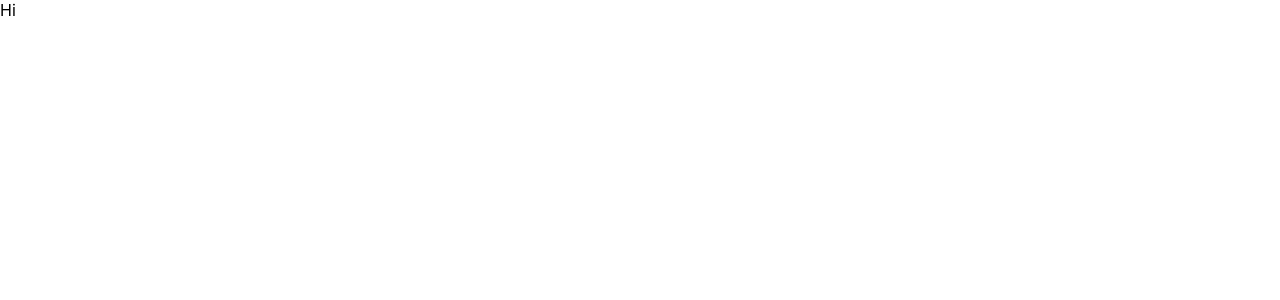
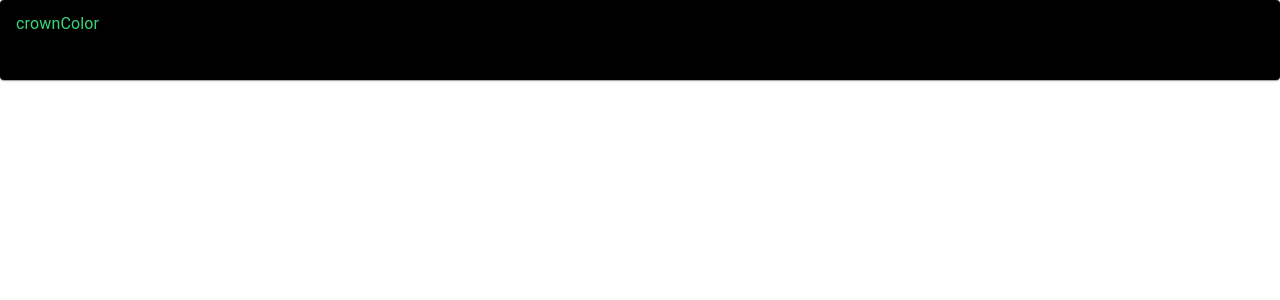
Before and after one commit to MihaiCatalin120/bird-finder, a React (Create React App) app in the folder client/: page / in a window 1280 px wide. Shown: the top 300 px of the page. Built offline with nearby package versions, Linux system fonts and the light colour scheme.

Commit message:
Progress on main form 🔃

```diff
--- a/client/package.json
+++ b/client/package.json
@@ -5,6 +5,7 @@
   "dependencies": {
     "@emotion/react": "^11.9.0",
     "@emotion/styled": "^11.8.1",
+    "@fontsource/montserrat": "^4.5.10",
     "@mui/material": "^5.8.0",
     "@testing-library/jest-dom": "^5.16.4",
     "@testing-library/react": "^13.2.0",
--- a/client/src/App.tsx
+++ b/client/src/App.tsx
@@ -1,5 +1,4 @@
 import React from 'react';
-import logo from './logo.svg';
 import './App.css';
 import { createTheme, ThemeProvider } from "@mui/material";
 import { BrowserRouter } from "react-router-dom";
@@ -10,8 +9,8 @@ const App = () => {
   const theme = createTheme({
 		palette: {
       text: {
-        primary: "#fff",
-        secondary: "#ddd"
+        primary: "#37D67A",
+        secondary: "#b8e986"
       },
       background: { paper: "#000" }
 		}
--- /dev/null
+++ b/client/src/accessors/types.ts
@@ -0,0 +1,33 @@
+export interface Bird {
+    name: string;
+    scientificName: string;
+    wikiLink: string;
+    rarity: string;
+    head: {
+        crownColor: string;
+        eyeStripeColor: string;
+        beakColor: string;
+        beakShape: string;
+        beakLength: string;
+    }
+    body: {
+        throatColor: string;
+        breastColor: string;
+        pattern: string;
+    }
+    wing: {
+        upperColor: string;
+        underColor: string;
+        shape: string;
+    }
+    leg: {
+        color: string;
+        length: string;
+        shape: string;
+    }
+    tail: {
+        color: string;
+        length: string;
+        shape: string;
+    }
+}
--- /dev/null
+++ b/client/src/components/form-entry/index.tsx
@@ -0,0 +1,47 @@
+import { Accordion, AccordionDetails, AccordionSummary, MenuItem, Select, SelectChangeEvent, Typography } from "@mui/material";
+import { useState } from "react";
+import styles from "./form-entry.module.scss";
+
+
+interface FormEntryProps {
+    property: string;
+    options: string[];
+}
+
+const FormEntry = ({ property, options }: FormEntryProps) => {
+
+    const [color, setColor] = useState('');
+
+    const handleChange = (event: SelectChangeEvent) => {
+        setColor(event.target.value);
+    };
+
+    return (
+        //TODO: styles
+        <Accordion>
+            <AccordionSummary>
+                <Typography>
+                    {property}
+                </Typography>
+                <Select
+                    value={color}
+                    onChange={handleChange}
+                    displayEmpty
+                    inputProps={{ 'aria-label': 'Without label' }}
+                >
+                    {options.map(option => (
+                        <MenuItem value={option}>{option}</MenuItem>
+                    ))}
+                </Select>
+            </AccordionSummary>
+            <AccordionDetails>
+                <Typography>
+                    Help for {property}
+                </Typography>
+            </AccordionDetails>
+        </Accordion>
+    );
+
+}
+
+export default FormEntry;
--- /dev/null
+++ b/client/src/pages/main/main-view/bird-form/bird-form-store.tsx
@@ -0,0 +1,41 @@
+import { createContext } from "react";
+import { Bird } from "../../../../accessors/types";
+
+export class BirdFormStore {
+    public bird: Bird = {
+        name: "none",
+        scientificName: "none",
+        wikiLink: "none",
+        rarity: "none",
+        head: {
+            crownColor: "none",
+            eyeStripeColor: "none",
+            beakColor: "none",
+            beakShape: "none",
+            beakLength: "none",
+        },
+        body: {
+            throatColor: "none",
+            breastColor: "none",
+            pattern: "none",
+        },
+        wing: {
+            upperColor: "none",
+            underColor: "none",
+            shape: "none",
+        },
+        leg: {
+            color: "none",
+            length: "none",
+            shape: "none",
+        },
+        tail: {
+            color: "none",
+            length: "none",
+            shape: "none"
+        }
+    };
+}
+
+export const birdFormStore = new BirdFormStore();
+export const BirdFormContext = createContext(birdFormStore);
--- /dev/null
+++ b/client/src/pages/main/main-view/bird-form/index.tsx
@@ -0,0 +1,21 @@
+import {
+    Container, ListItem, Stack
+} from "@mui/material";
+import { observer } from "mobx-react";
+import { useContext } from "react";
+import FormEntry from "../../../../components/form-entry";
+import { BirdFormContext } from "./bird-form-store";
+
+const FormPage = () => {
+    const { bird } = useContext(BirdFormContext);
+
+    const crownColorOptions = ["none", "black", "white", "red", "green", "blue", "brown", "beige", "pink", "orange", "grey"];
+
+    return (
+        <Stack>
+            <FormEntry property="crownColor" options={crownColorOptions}></FormEntry>
+        </Stack>
+    );
+}
+
+export default observer(FormPage);
--- a/client/src/pages/main/main-view/index.tsx
+++ b/client/src/pages/main/main-view/index.tsx
@@ -1,10 +1,11 @@
 import { observer } from "mobx-react";
+import FormPage from "./bird-form";
 
 
 const MainPage= () => {
     return <div>
-        Hi
+        <FormPage />
     </div>
 }
 
-export default observer(MainPage)
+export default observer(MainPage);
```
Also changed, not shown: client/src/components/form-entry/form-entry.module.scss (added), 1 other file (tests, documents, lock files or other folders).
